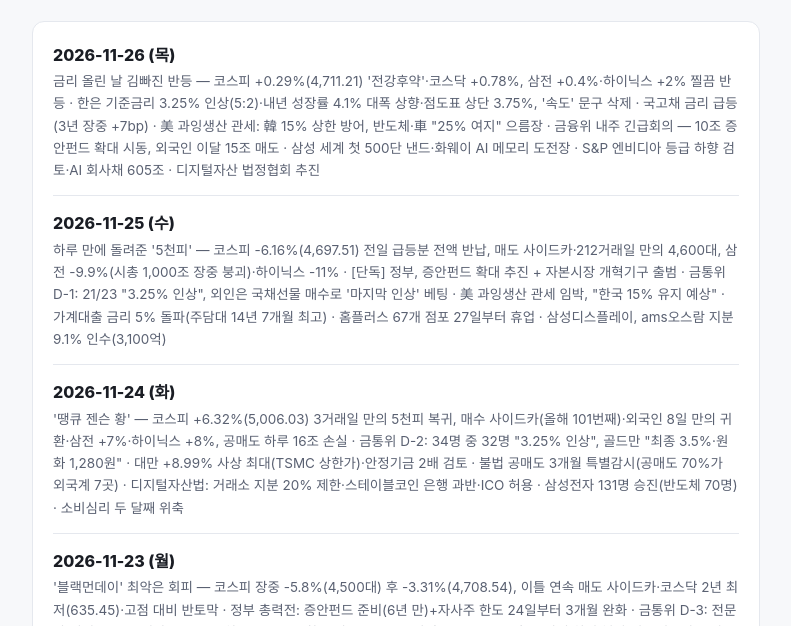
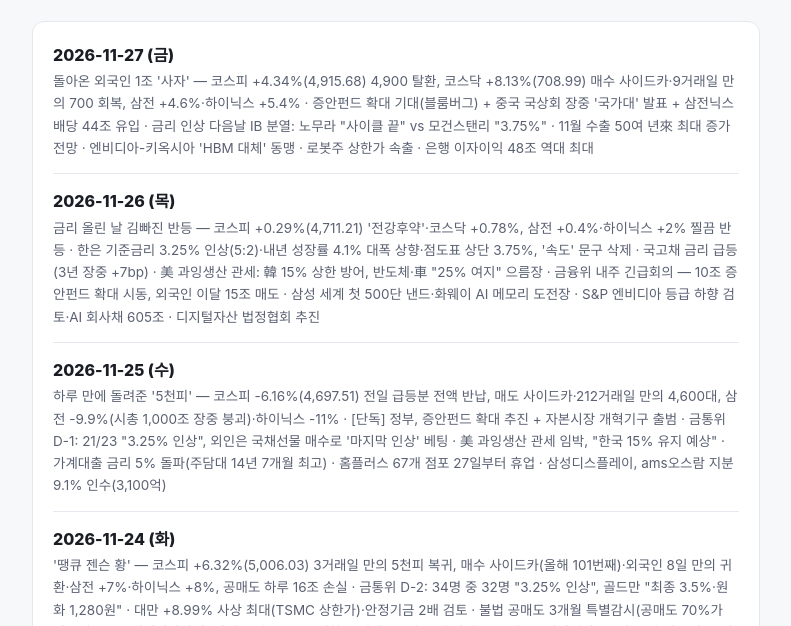
Before and after one commit to code219-linggu/china-digest, a plain HTML site: page korea/index.html in a window 1280 px wide. Shown: the part 174-800 px from the top of the page, without its empty margins (244-1035 px from the left). Drawn offline with Linux system fonts and the light colour scheme.

Commit message:
deploy: korea/index.html

```diff
--- a/korea/index.html
+++ b/korea/index.html
@@ -36,6 +36,10 @@
 
 <div class="list">
   <!-- 새 다이제스트는 이 줄 바로 아래에 추가 (최신이 위) -->
+  <a class="day" href="2026-11-27.html">
+    <div class="date">2026-11-27 (금)</div>
+    <div class="desc">돌아온 외국인 1조 '사자' — 코스피 +4.34%(4,915.68) 4,900 탈환, 코스닥 +8.13%(708.99) 매수 사이드카·9거래일 만의 700 회복, 삼전 +4.6%·하이닉스 +5.4% · 증안펀드 확대 기대(블룸버그) + 중국 국상회 장중 '국가대' 발표 + 삼전닉스 배당 44조 유입 · 금리 인상 다음날 IB 분열: 노무라 "사이클 끝" vs 모건스탠리 "3.75%" · 11월 수출 50여 년來 최대 증가 전망 · 엔비디아-키옥시아 'HBM 대체' 동맹 · 로봇주 상한가 속출 · 은행 이자이익 48조 역대 최대</div>
+  </a>
   <a class="day" href="2026-11-26.html">
     <div class="date">2026-11-26 (목)</div>
     <div class="desc">금리 올린 날 김빠진 반등 — 코스피 +0.29%(4,711.21) '전강후약'·코스닥 +0.78%, 삼전 +0.4%·하이닉스 +2% 찔끔 반등 · 한은 기준금리 3.25% 인상(5:2)·내년 성장률 4.1% 대폭 상향·점도표 상단 3.75%, '속도' 문구 삭제 · 국고채 금리 급등(3년 장중 +7bp) · 美 과잉생산 관세: 韓 15% 상한 방어, 반도체·車 "25% 여지" 으름장 · 금융위 내주 긴급회의 — 10조 증안펀드 확대 시동, 외국인 이달 15조 매도 · 삼성 세계 첫 500단 낸드·화웨이 AI 메모리 도전장 · S&amp;P 엔비디아 등급 하향 검토·AI 회사채 605조 · 디지털자산 법정협회 추진</div>
```
